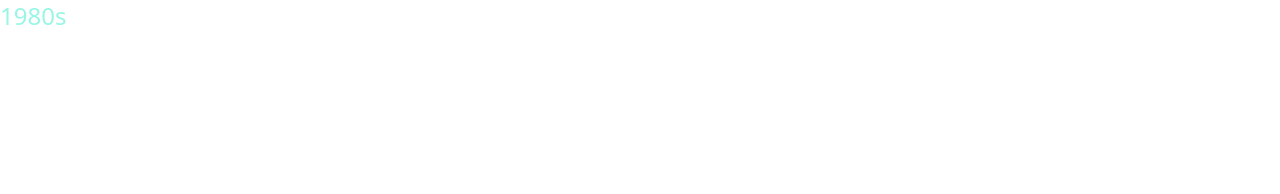
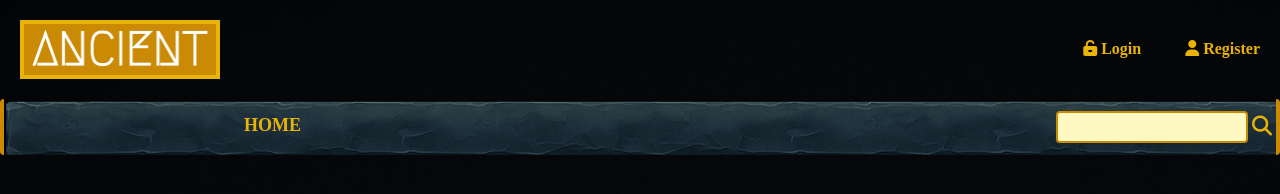
Before and after one commit to shaaheensaab/1980s, a website: page index.html in a window 1280 px wide. Drawn offline with Linux system fonts and the light colour scheme; a web font is replaced by a local one.

Commit message:
code updated

```diff
--- a/index.html
+++ b/index.html
@@ -1,13 +1,35 @@
 <!DOCTYPE html>
 <html lang="en">
-<head>
-    <meta charset="UTF-8">
-    <meta http-equiv="X-UA-Compatible" content="IE=edge">
-    <meta name="viewport" content="width=device-width, initial-scale=1.0">
-    <title>1980s</title>
-    <link rel="stylesheet" href="dist/output.css">
-</head>
-<body>
-    <h1 class="text-teal-200 text-2xl">1980s</h1>
-</body>
+  <head>
+    <meta charset="UTF-8" />
+    <meta http-equiv="X-UA-Compatible" content="IE=edge" />
+    <meta name="viewport" content="width=device-width, initial-scale=1.0" />
+    <title>ancient</title>
+    <link rel="icon" href="asset/ancient-logo.png">
+    <link rel="stylesheet" href="dist/output.css" />
+    <link rel="preconnect" href="https://fonts.googleapis.com"><link rel="preconnect" href="https://fonts.gstatic.com" crossorigin><link href="https://fonts.googleapis.com/css2?family=Crimson+Text:wght@400;600;700&family=Lobster&family=Open+Sans:wght@400;500;700&family=Poppins:ital,wght@0,400;0,600;0,800;1,400;1,600&family=Righteous&family=Slackey&display=swap" rel="stylesheet">
+    <script src="https://kit.fontawesome.com/dec4b4d8b9.js" crossorigin="anonymous" defer></script>
+  </head>
+  <body class="bg-cover bg-no-repeat h-screen w-full" style="background-image: url(asset/1980s.jpg)">
+    <!-- header started here -->
+    <header class="">
+      <nav class="container flex m-auto px-5 py-5">
+        <img class="w-28 md:w-[200px] border-4 border-yellow-500 bg-yellow-600 px-2" src="asset/ancient-logo.png" alt="ancient-logo">
+        <div class="text-yellow-500 space-x-5 md:space-x-10 font-semibold ml-auto self-center">
+          <a class="cursor-pointer" href="#"><i class="fa-solid fa-unlock-keyhole"></i> Login</a>
+          <a class="cursor-pointer" href="#"><i class="fa-solid fa-user"></i> Register</a>
+        </div>
+      </nav>
+        <nav class="m-auto container py-3 md:pl-40 lg:pl-60 text-yellow-500 font-bold uppercase text-lg flex w-80 md:w-full border-x-2 md:border-x-4 rounded border-yellow-600" style="background-image: url(asset/navbar-bg.png);">
+        <ul class="hidden md:block">
+            <li><a href="#">home</a></li>
+        </ul>
+
+        <div class="ml-10 md:ml-auto">
+            <input class="w-60 md:w-48 rounded bg-yellow-100 border-2 border-yellow-600" type="text"><i class="fa-solid fa-magnifying-glass text-xl mx-1"></i>
+        </div>
+      </nav>
+    </header>
+    <!-- header ended here -->
+  </body>
 </html>
--- a/tailwind.config.js
+++ b/tailwind.config.js
@@ -1,8 +1,12 @@
 /** @type {import('tailwindcss').Config} */
 module.exports = {
-  content: ["*"],
+  content: ["./index.html"],
   theme: {
-    extend: {},
+    fontFamily: {
+      sans: ['Slackey'],
+    },
+    extend: {
+    },
   },
   plugins: [],
 }
```
Also changed, not shown: README.md, asset/1980s.jpg (added), asset/ancient-logo.png (added), asset/navbar-bg.png (added), dist/output.css.
